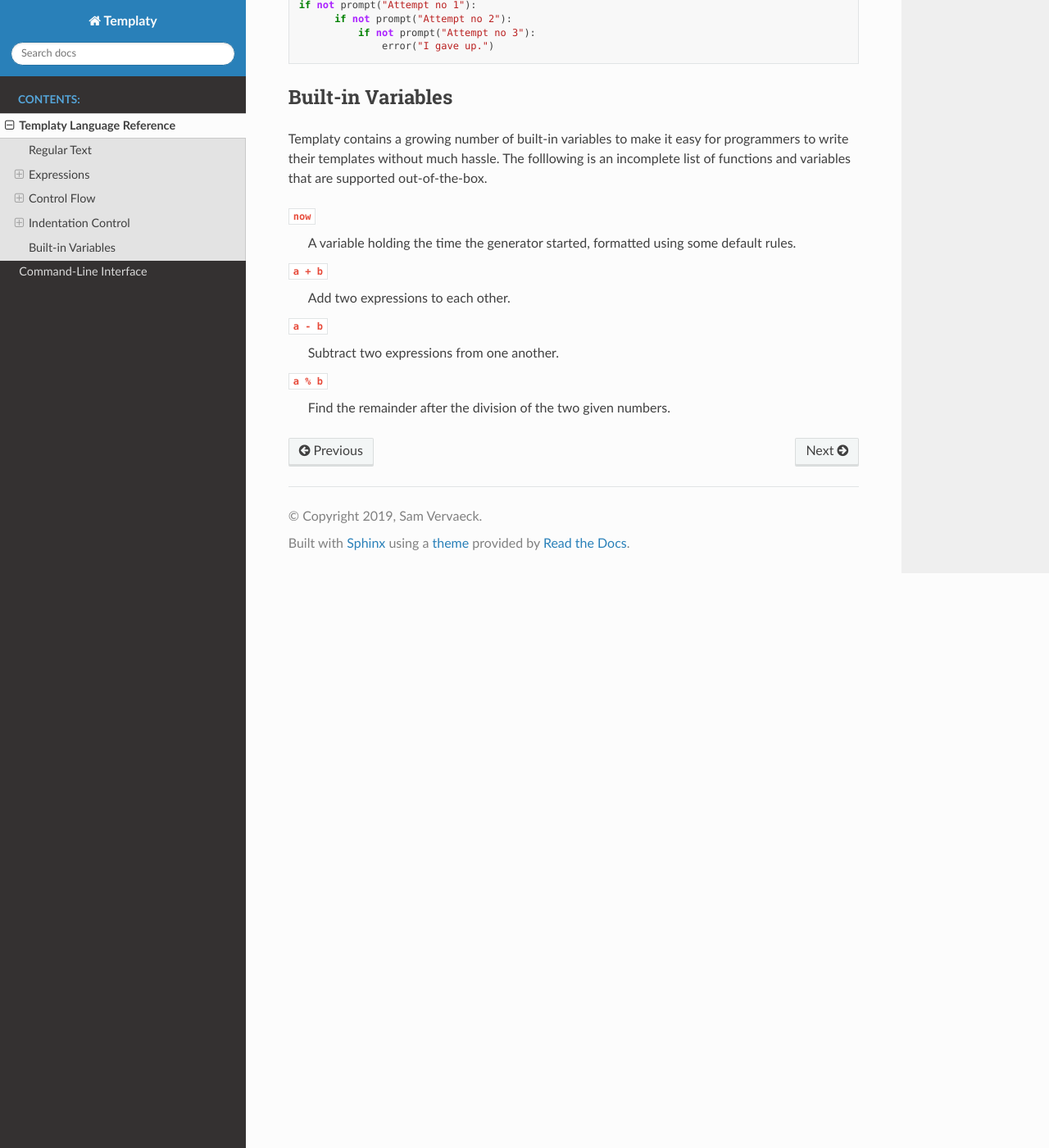
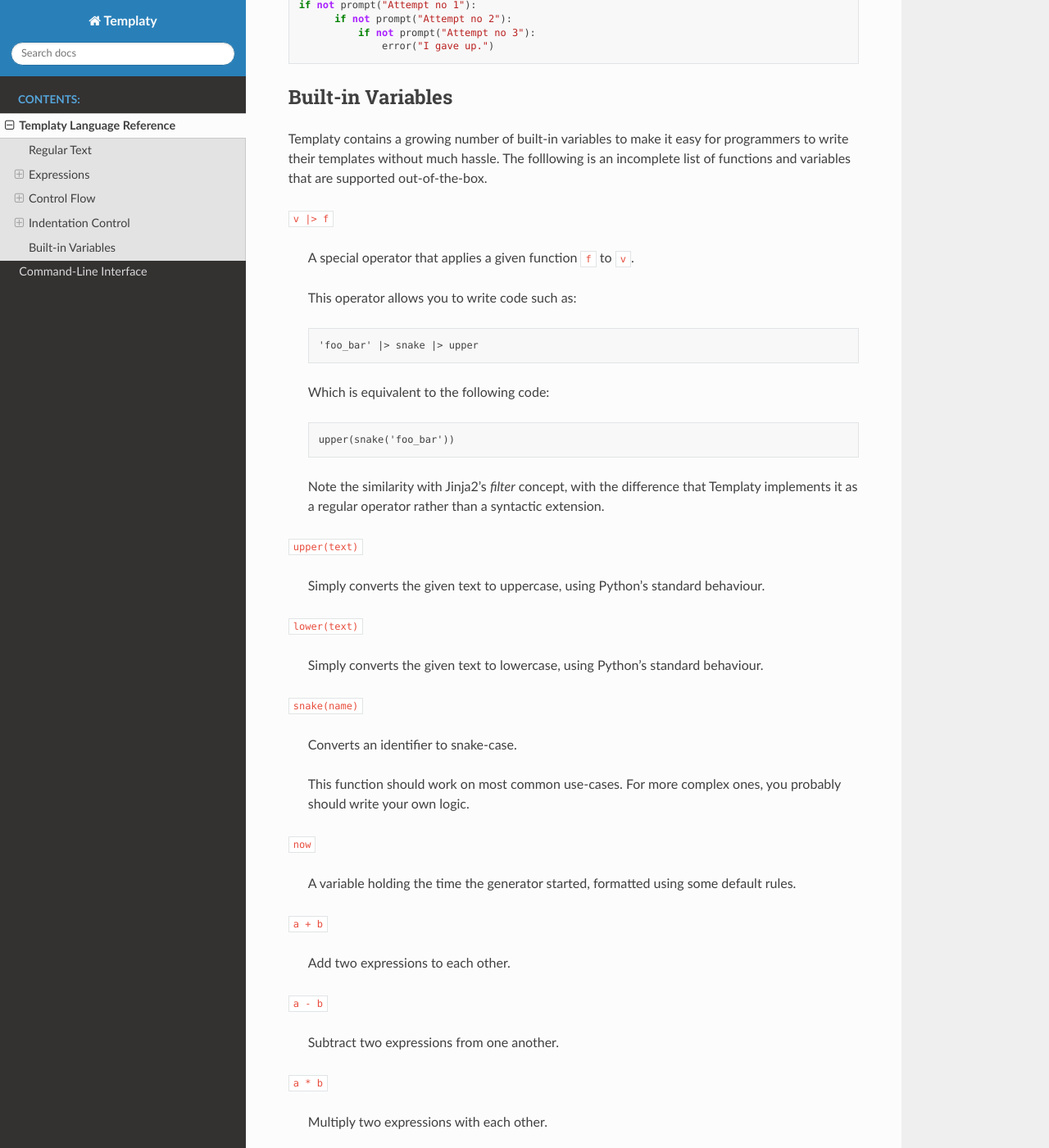
Before and after one commit to samvv/Templaty, a Sphinx documentation site: the page built from docs/langref.rst, in a window 1280 px wide and 1400 px high, scrolled down 4656 px. Shown: the whole window at 82% size. Built offline with Sphinx 7.4.7 and the Read the Docs theme 2.0.0, drawn with Linux system fonts in a browser that asks for light colours; some of the changed text lies outside the part shown.

Commit message:
Update language reference

```diff
--- a/docs/langref.rst
+++ b/docs/langref.rst
@@ -262,14 +262,60 @@
 programmers to write their templates without much hassle. The folllowing is an
 incomplete list of functions and variables that are supported out-of-the-box.
 
+``v |> f``
+
+  A special operator that applies a given function ``f`` to ``v``.
+
+  This operator allows you to write code such as:
+
+  .. code-block:: none
+
+    'foo_bar' |> snake |> upper
+
+  Which is equivalent to the following code:
+
+  .. code-block:: none
+
+    upper(snake('foo_bar'))
+
+  Note the similarity with Jinja2's *filter* concept, with the difference that
+  Templaty implements it as a regular operator rather than a syntactic extension.
+
+``upper(text)``
+
+  Simply converts the given text to uppercase, using Python's standard behaviour.
+
+``lower(text)``
+
+  Simply converts the given text to lowercase, using Python's standard behaviour.
+
+``snake(name)``
+
+  Converts an identifier to snake-case.
+
+  This function should work on most common use-cases. For more complex ones, you
+  probably should write your own logic.
+
 ``now``
+
   A variable holding the time the generator started, formatted using some default rules.
 
 ``a + b``
+
   Add two expressions to each other.
 
 ``a - b``
+
   Subtract two expressions from one another.
 
+``a * b``
+
+  Multiply two expressions with each other.
+
+``a / b``
+
+  Divide ``a`` by ``b``, returning the result.
+
 ``a % b``
+
   Find the remainder after the division of the two given numbers.
```
